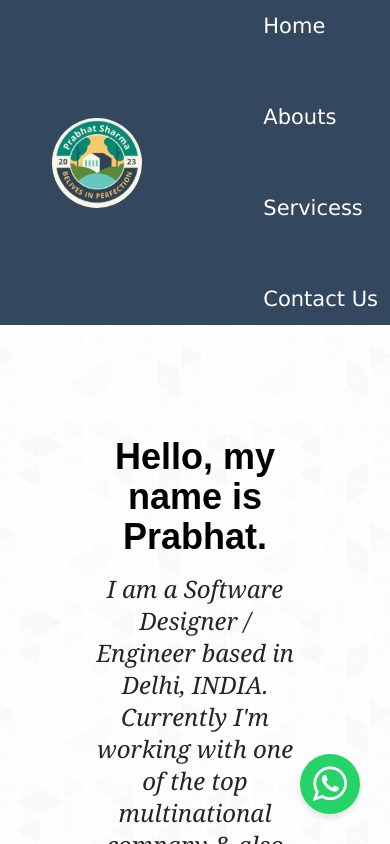
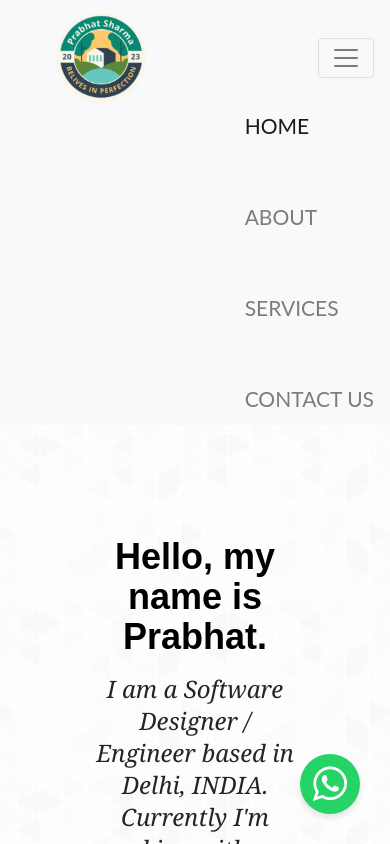
Before and after one commit to mtr-prabhat-sharma/portfolio, an Angular app: page / in a window 390 px wide. Shown: the top 844 px of the page. Built offline with nearby package versions, Linux system fonts and the light colour scheme.

Commit message:
responsive header

```diff
--- a/src/app/components/header/header.component.html
+++ b/src/app/components/header/header.component.html
@@ -1,7 +1,10 @@
-<nav class="navbar navbar-expand-lg bg-body-tertiary custom-bg-color">
+<!-- <nav class="navbar navbar-expand-lg bg-body-tertiary custom-bg-color">
     <div class="container-fluid">
       <a class="navbar-brand" (click)="openHome()"><img src="../../../assets/images/logo2.png" alt="Logo"/></a>
-      <div>
+      <button class="navbar-toggler" type="button" data-toggle="collapse" data-target="#navbarNav" aria-controls="navbarNav" aria-expanded="false" aria-label="Toggle navigation">
+        <span class="navbar-toggler-icon"></span>
+      </button>
+      <div class="collapse navbar-collapse" id="navbarNav">
         <ul class="navbar-nav">
           <li class="nav-item">
             <a style="color: white;" class="nav-link active" (click)="openHome()">Home</a>
@@ -18,4 +21,29 @@
         </ul>
       </div>
     </div>
-  </nav>
+</nav> -->
+
+
+<nav class="navbar navbar-expand-lg navbar-light bg-light">
+  <a class="navbar-brand" routerLink="/home"><img src="../../../assets/images/logo2.png" alt="Logo"/></a>
+  <button class="navbar-toggler" type="button" data-toggle="collapse" data-target="#navbarNav" aria-controls="navbarNav" aria-expanded="false" aria-label="Toggle navigation">
+    <span class="navbar-toggler-icon"></span>
+  </button>
+  <div class="collapse navbar-collapse" id="navbarNav">
+    <ul class="navbar-nav">
+      <li class="nav-item active">
+        <a class="nav-link" routerLink="/home">HOME</a>
+      </li>
+      <li class="nav-item">
+        <a class="nav-link" routerLink="/about">ABOUT</a>
+      </li>
+      <li class="nav-item">
+        <a class="nav-link" routerLink="/services">SERVICES</a>
+      </li>
+      <li class="nav-item">
+        <a class="nav-link" routerLink="/contact-us">CONTACT US</a>
+      </li>
+      <!-- Add more menu items here -->
+    </ul>
+  </div>
+</nav>
--- a/src/app/components/header/header.component.scss
+++ b/src/app/components/header/header.component.scss
@@ -7,6 +7,7 @@
 }
 .navbar-nav .nav-link:hover {
     cursor: pointer;
+    text-decoration: underline;
 }
 .navbar-brand {
     margin-left: 2em;
@@ -17,8 +18,9 @@
     }
 }
 .navbar-collapse {
+    display: flex;
     flex-direction: row-reverse;
-    margin-right: 10%;
+
 }
 .navbar-nav {
     gap: 55px;
@@ -27,4 +29,5 @@
 }
 .nav-link {
     color: white;
+    font-family: lato;
 }
--- a/src/app/components/header/header.component.ts
+++ b/src/app/components/header/header.component.ts
@@ -12,16 +12,16 @@ export class HeaderComponent implements OnInit {
 
   ngOnInit(): void {
   }
-  openHome() {
-    this.router.navigate(['home']);
-  }
-  openContactUs() {
-    this.router.navigate(['contact-us']);
-  }
-  openAbout() {
-    this.router.navigate(['about']);
-  }
-  openServices() {
-    this.router.navigate(['services']);
-  }
+  // openHome() {
+  //   this.router.navigate(['home']);
+  // }
+  // openContactUs() {
+  //   this.router.navigate(['contact-us']);
+  // }
+  // openAbout() {
+  //   this.router.navigate(['about']);
+  // }
+  // openServices() {
+  //   this.router.navigate(['services']);
+  // }
 }
--- a/src/index.html
+++ b/src/index.html
@@ -13,6 +13,12 @@
   <link href="https://fonts.googleapis.com/icon?family=Material+Icons" rel="stylesheet">
   <link href="https://maxcdn.bootstrapcdn.com/font-awesome/4.2.0/css/font-awesome.min.css" rel="stylesheet">
   <link rel="stylesheet" href="https://cdnjs.cloudflare.com/ajax/libs/font-awesome/4.7.0/css/font-awesome.min.css">
+  <!-- Add this in your <head> section -->
+<link rel="stylesheet" href="https://maxcdn.bootstrapcdn.com/bootstrap/4.5.2/css/bootstrap.min.css">
+<script src="https://ajax.googleapis.com/ajax/libs/jquery/3.5.1/jquery.min.js"></script>
+<script src="https://cdnjs.cloudflare.com/ajax/libs/popper.js/1.16.0/umd/popper.min.js"></script>
+<script src="https://maxcdn.bootstrapcdn.com/bootstrap/4.5.2/js/bootstrap.min.js"></script>
+
 </head>
 <body class="mat-typography">
   <app-root></app-root>
```
